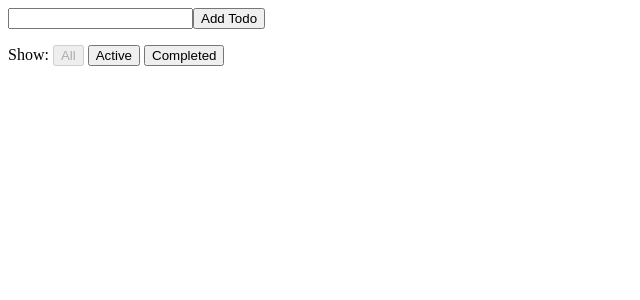
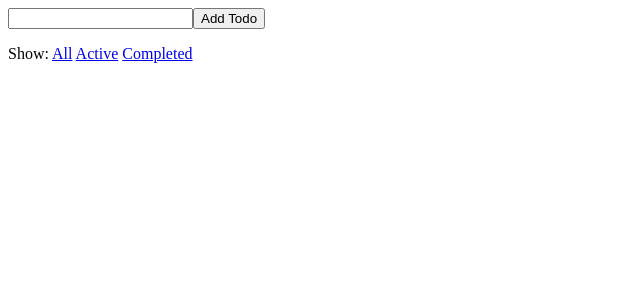
Before and after one commit to tlan16/learn-react, a React app: page /1 in a window 1280 px wide. Shown: the top 300 px of the page, without its empty margins (0-640 px from the left). Built offline with nearby package versions, Linux system fonts and the light colour scheme; the HTML template or start-up script is replaced by a standard one.

Commit message:
use react-router-dom to filter

```diff
--- a/src/todo/components/footer.jsx
+++ b/src/todo/components/footer.jsx
@@ -6,17 +6,17 @@ const Footer = () => (
     Show:
     {' '}
     <FilterLink
-      filter="SHOW_ALL"
+      filter="all"
     >All
     </FilterLink>
     {' '}
     <FilterLink
-      filter="SHOW_ACTIVE"
+      filter="active"
     >Active
     </FilterLink>
     {' '}
     <FilterLink
-      filter="SHOW_COMPLETED"
+      filter="completed"
     >Completed
     </FilterLink>
   </p>
--- a/src/todo/components/index.jsx
+++ b/src/todo/components/index.jsx
@@ -1,14 +1,33 @@
 import React from 'react'
+import PropTypes from 'prop-types'
 import AddTodo from '../containers/addTodo'
 import VisibleTodoList from '../containers/visibleTodoList'
 import Footer from './footer'
 
-const App = () => (
+const App = ({ match: { params: { filter } } }) => (
   <div>
     <AddTodo />
-    <VisibleTodoList />
+    <VisibleTodoList
+      filter={filter}
+    />
     <Footer />
   </div>
 )
 
+App.propTypes = {
+  match: PropTypes.shape({
+    params: PropTypes.shape({
+      filter: PropTypes.string,
+    }),
+  }),
+}
+
+App.defaultProps = {
+  match: {
+    params: {
+      filter: 'all',
+    },
+  },
+}
+
 export default App
--- a/src/todo/components/link.jsx
+++ /dev/null
@@ -1,24 +0,0 @@
-import React from 'react'
-import PropTypes from 'prop-types'
-
-const Link = ({
-  active,
-  children,
-  onClick,
-}) =>
-  <button
-    disabled={!active}
-    onClick={e => {
-      e.preventDefault()
-      onClick()
-    }}
-  >{children}
-  </button>
-
-Link.propTypes = {
-  active: PropTypes.bool.isRequired,
-  children: PropTypes.string.isRequired,
-  onClick: PropTypes.func.isRequired,
-}
-
-export default Link
--- a/src/todo/containers/filterLink.js
+++ /dev/null
@@ -1,20 +0,0 @@
-import { connect } from 'react-redux'
-import Link from '../components/link'
-import { setVisibility } from '../actions'
-
-const mapStateToProps = (state, props) => ({
-  active: props.filter !== state.visibilityFilter,
-})
-
-const mapDispatchToProps = (dispatch, props) => ({
-  onClick() {
-    dispatch(
-      setVisibility(props.filter),
-    )
-  },
-})
-
-export default connect(
-  mapStateToProps,
-  mapDispatchToProps,
-)(Link)
--- /dev/null
+++ b/src/todo/containers/filterLink.jsx
@@ -0,0 +1,21 @@
+import React from 'react'
+import { NavLink } from 'react-router-dom'
+import PropTypes from 'prop-types'
+
+const FilterLink = ({ filter, children }) => (
+  <NavLink
+    to={`/${filter}`}
+    activeStyle={{
+      textDecoration: 'none',
+      color: 'black',
+    }}
+  >{children}
+  </NavLink>
+)
+
+FilterLink.propTypes = {
+  filter: PropTypes.oneOf(['all', 'completed', 'active']).isRequired,
+  children: PropTypes.node.isRequired,
+}
+
+export default FilterLink
--- a/src/todo/containers/visibleTodoList.js
+++ b/src/todo/containers/visibleTodoList.js
@@ -4,19 +4,19 @@ import { toggleTodo } from '../actions'
 
 const getVisibleTodos = (todos = [], filter) => {
   switch (filter) {
-    case 'SHOW_COMPLETED':
+    case 'completed':
       return todos.filter(t => t.completed)
-    case 'SHOW_ACTIVE':
+    case 'active':
       return todos.filter(t => !t.completed)
     default:
       return todos
   }
 }
 
-const mapStateToProps = state => ({
+const mapStateToProps = (state, props) => ({
   todos: getVisibleTodos(
     state.todos,
-    state.visibilityFilter,
+    props.filter,
   ),
 })
 
--- a/src/todo/index.jsx
+++ b/src/todo/index.jsx
@@ -9,7 +9,7 @@ const store = configureStore()
 const TodoApp = () => (
   <Provider store={store}>
     <Router>
-      <Route path="/" component={App} />
+      <Route path="/:filter?" component={App} />
     </Router>
   </Provider>
 )
--- a/src/todo/reducers/visibility.js
+++ b/src/todo/reducers/visibility.js
@@ -1,4 +1,4 @@
-export const initialState = 'SHOW_ALL'
+export const initialState = 'all'
 
 const visibilityReducer = (state = initialState, action) => {
   switch (action.type) {
```
